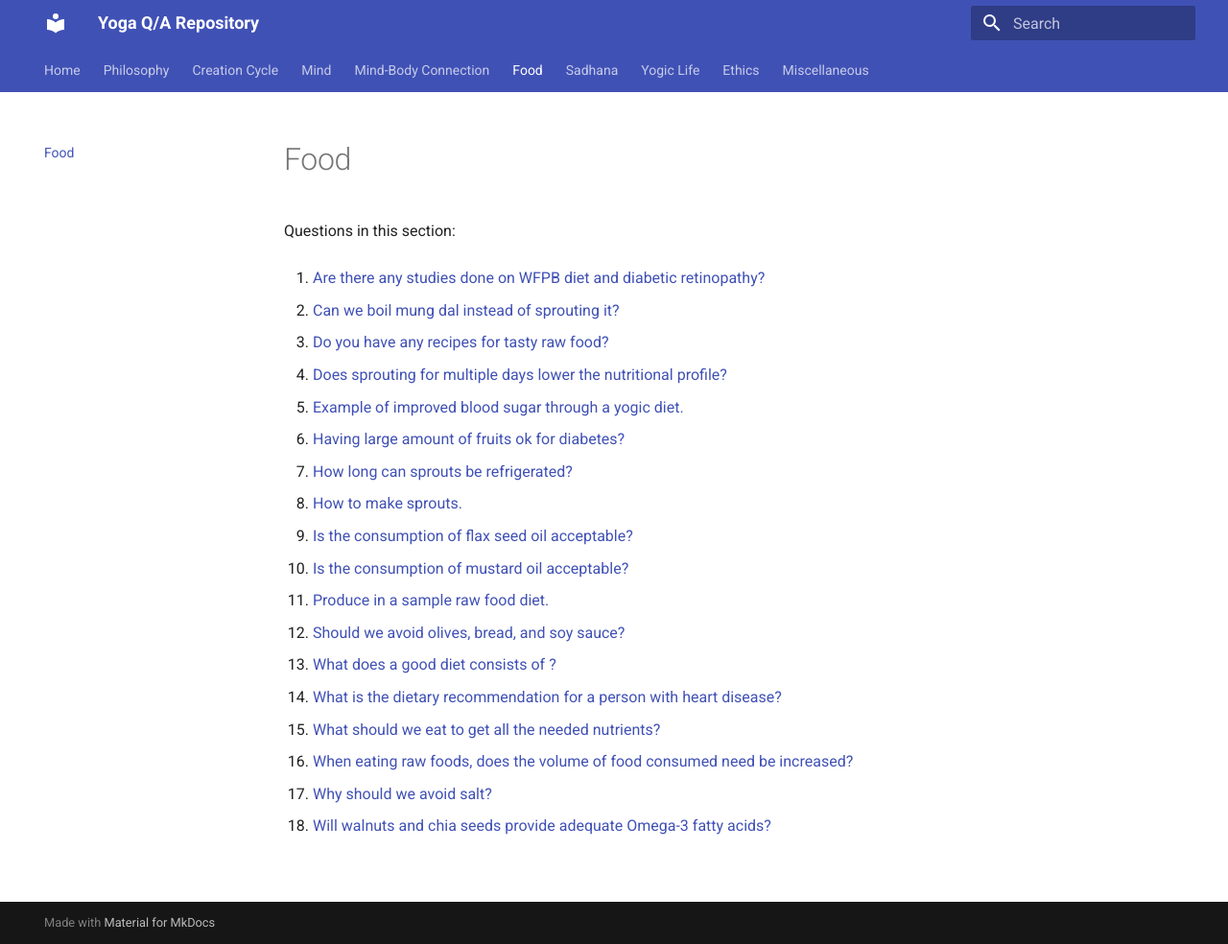
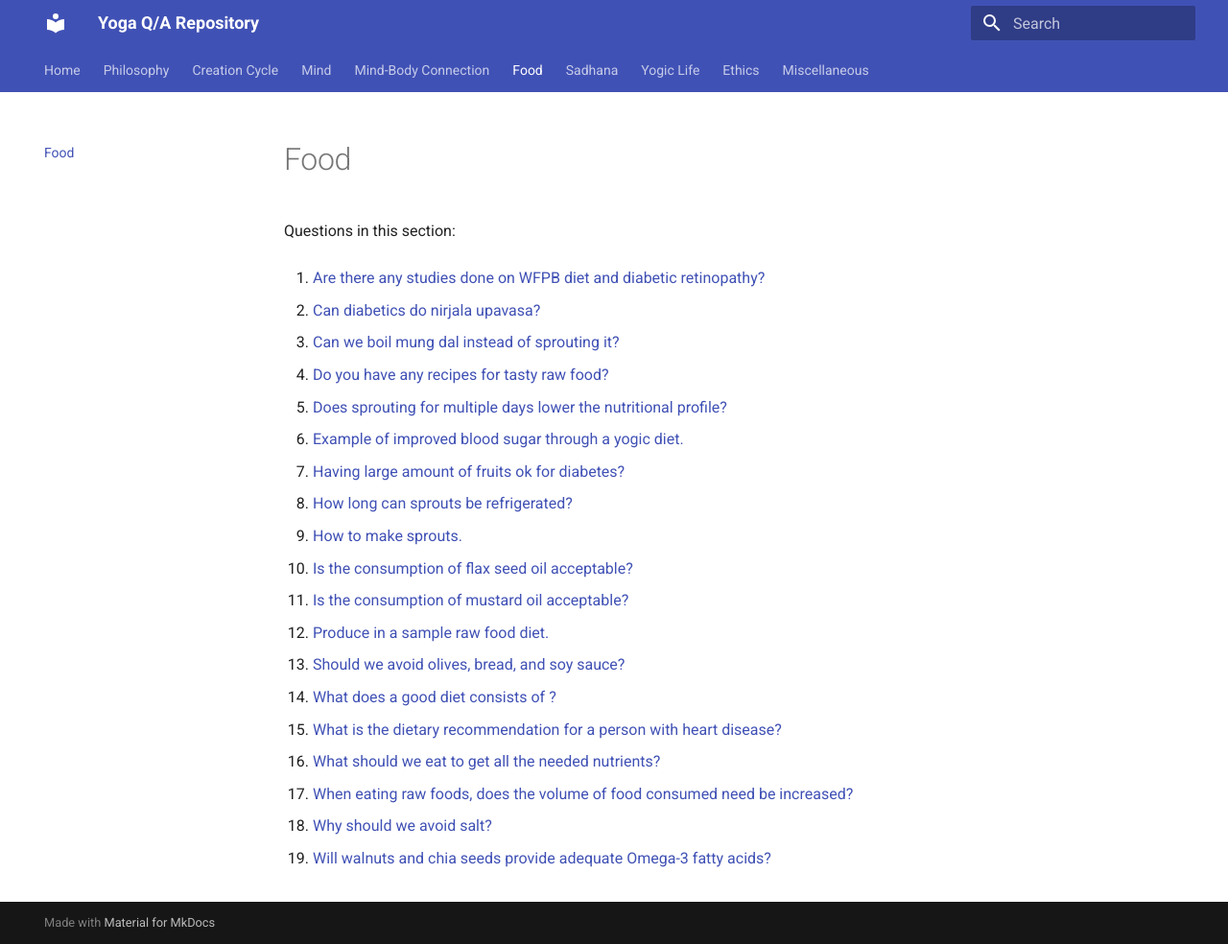
Before and after one commit to yogiclife/yoga-qa, an MkDocs documentation site: the page built from docs/food/README.md, in a window 1280 px wide and 984 px high. Shown: the whole window at 96% size. Built offline with MkDocs 1.6.1 and Material for MkDocs 9.7.7, drawn with Linux system fonts in a browser that asks for light colours.

Commit message:
Update topic indices [skip ci]

```diff
--- a/docs/food/README.md
+++ b/docs/food/README.md
@@ -4,36 +4,38 @@ Questions in this section:
 
 1. [Are there any studies done on WFPB diet and diabetic retinopathy?](are-there-any-studies-done-on-wfpb-diet-and-diabetic-retinopathy-20260628-103859.md)
 
-2. [Can we boil mung dal instead of sprouting it?](can-we-boil-mung-dal-instead-of-sprouting-it-20260628-131544.md)
+2. [Can diabetics do nirjala upavasa?](can-diabetics-do-nirjala-upavasa-20260628-142236.md)
 
-3. [Do you have any recipes for tasty raw food?](do-you-have-any-recipes-for-tasty-raw-food-20260620-163919.md)
+3. [Can we boil mung dal instead of sprouting it?](can-we-boil-mung-dal-instead-of-sprouting-it-20260628-131544.md)
 
-4. [Does sprouting for multiple days lower the nutritional profile?](does-sprouting-for-multiple-days-lower-the-nutritional-profile-20260628-131930.md)
+4. [Do you have any recipes for tasty raw food?](do-you-have-any-recipes-for-tasty-raw-food-20260620-163919.md)
 
-5. [Example of improved blood sugar through a yogic diet.](example-of-improved-blood-sugar-through-a-yogic-diet-20260628-130657.md)
+5. [Does sprouting for multiple days lower the nutritional profile?](does-sprouting-for-multiple-days-lower-the-nutritional-profile-20260628-131930.md)
 
-6. [Having large amount of fruits ok for diabetes?](having-large-amount-of-fruits-ok-for-diabetes-20260628-030219.md)
+6. [Example of improved blood sugar through a yogic diet.](example-of-improved-blood-sugar-through-a-yogic-diet-20260628-130657.md)
 
-7. [How long can sprouts be refrigerated?](how-long-can-sprouts-be-refrigerated-20260628-132251.md)
+7. [Having large amount of fruits ok for diabetes?](having-large-amount-of-fruits-ok-for-diabetes-20260628-030219.md)
 
-8. [How to make sprouts.](how-to-make-sprouts-20260628-131139.md)
+8. [How long can sprouts be refrigerated?](how-long-can-sprouts-be-refrigerated-20260628-132251.md)
 
-9. [Is the consumption of flax seed oil acceptable?](is-the-consumption-of-flax-seed-oil-acceptable-20260628-141212.md)
+9. [How to make sprouts.](how-to-make-sprouts-20260628-131139.md)
 
-10. [Is the consumption of mustard oil acceptable?](is-the-consumption-of-mustard-oil-acceptable-20260628-140138.md)
+10. [Is the consumption of flax seed oil acceptable?](is-the-consumption-of-flax-seed-oil-acceptable-20260628-141212.md)
 
-11. [Produce in a sample raw food diet.](produce-in-a-sample-raw-food-diet-20260628-134655.md)
+11. [Is the consumption of mustard oil acceptable?](is-the-consumption-of-mustard-oil-acceptable-20260628-140138.md)
 
-12. [Should we avoid olives, bread, and soy sauce?](should-we-avoid-olives-bread-and-soy-sauce-20260628-114909.md)
+12. [Produce in a sample raw food diet.](produce-in-a-sample-raw-food-diet-20260628-134655.md)
 
-13. [What does a good diet consists of ?](what-does-a-good-diet-consists-of-20260628-025803.md)
+13. [Should we avoid olives, bread, and soy sauce?](should-we-avoid-olives-bread-and-soy-sauce-20260628-114909.md)
 
-14. [What is the dietary recommendation for a person with heart disease?](what-is-the-dietary-recommendation-for-a-person-with-heart-disease-20260628-023806.md)
+14. [What does a good diet consists of ?](what-does-a-good-diet-consists-of-20260628-025803.md)
 
-15. [What should we eat to get all the needed nutrients?](what-should-we-eat-to-get-all-the-needed-nutrients.md)
+15. [What is the dietary recommendation for a person with heart disease?](what-is-the-dietary-recommendation-for-a-person-with-heart-disease-20260628-023806.md)
 
-16. [When eating raw foods, does the volume of food consumed need be increased?](when-eating-raw-foods-does-the-volume-of-food-consumed-need-be-increased-20260628-030424.md)
+16. [What should we eat to get all the needed nutrients?](what-should-we-eat-to-get-all-the-needed-nutrients.md)
 
-17. [Why should we avoid salt?](why-should-we-avoid-salt-20260628-140843.md)
+17. [When eating raw foods, does the volume of food consumed need be increased?](when-eating-raw-foods-does-the-volume-of-food-consumed-need-be-increased-20260628-030424.md)
 
-18. [Will walnuts and chia seeds provide adequate Omega-3 fatty acids?](will-walnuts-and-chia-seeds-provide-adequate-omega-3-fatty-acids-20260628-141918.md)
+18. [Why should we avoid salt?](why-should-we-avoid-salt-20260628-140843.md)
+
+19. [Will walnuts and chia seeds provide adequate Omega-3 fatty acids?](will-walnuts-and-chia-seeds-provide-adequate-omega-3-fatty-acids-20260628-141918.md)
```
